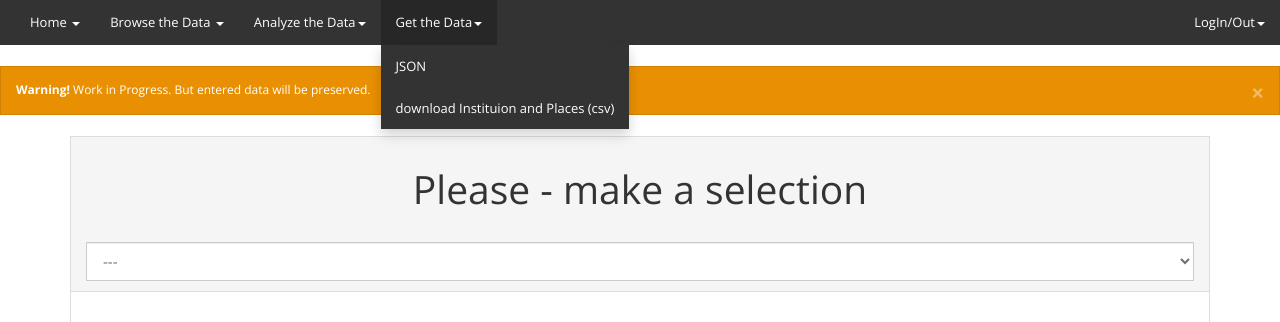
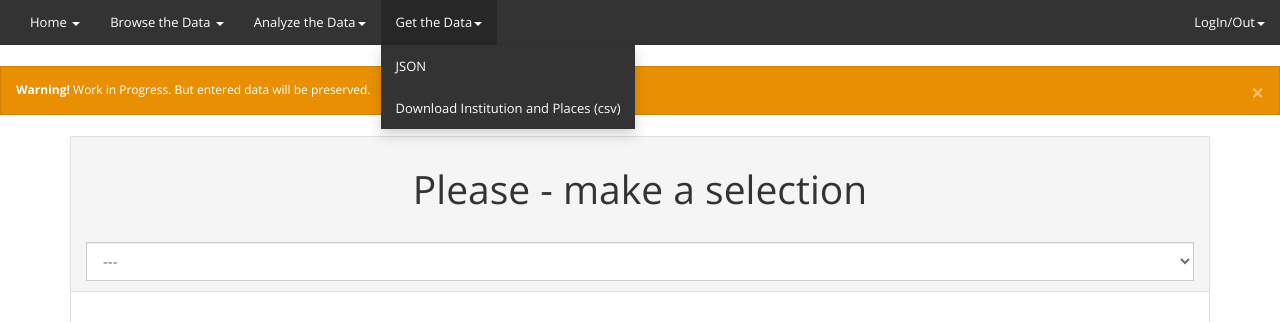
Before and after one commit to acdh-oeaw/dig_ed_cat, a Django app: a page that uses webpage/templates/webpage/base.html in a window 1280 px wide, after a click on "Get the Data". Shown: the top 322 px of the page. Run offline with Django 3.2, Linux system fonts and the light colour scheme; parts of the project's set-up code (start-up, migrations or seed data) failed here and were passed over; some libraries are stand-ins or nearby versions.

Commit message:
Corrected typos

```diff
--- a/webpage/templates/webpage/base.html
+++ b/webpage/templates/webpage/base.html
@@ -151,7 +151,7 @@
                          <a href="{% url 'api-root' %}">JSON</a>
                     </li>
                     <li>
-                         <a href="{% url 'editions:institution_csv' %}">download Instituion and Places (csv)</a>
+                         <a href="{% url 'editions:institution_csv' %}">Download Institution and Places (csv)</a>
                     </li>
                     <!-- <li>
                         <a href="{% url 'webpage:user_logout' %}">Logout</a>
```
